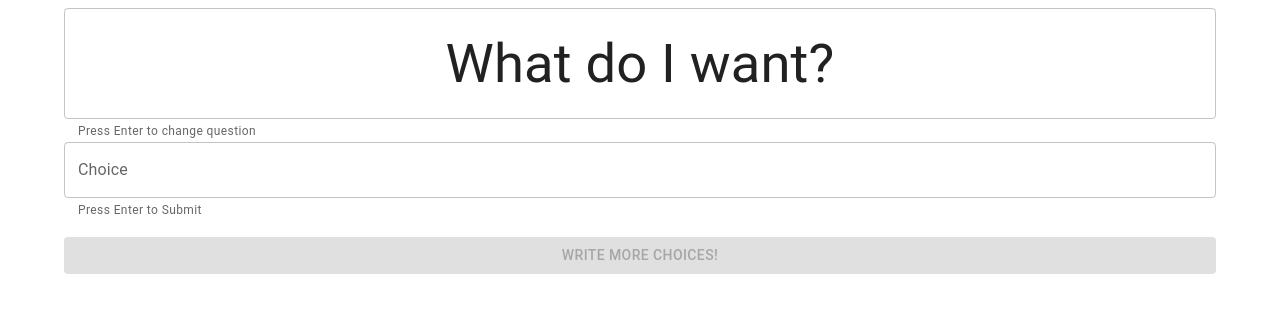
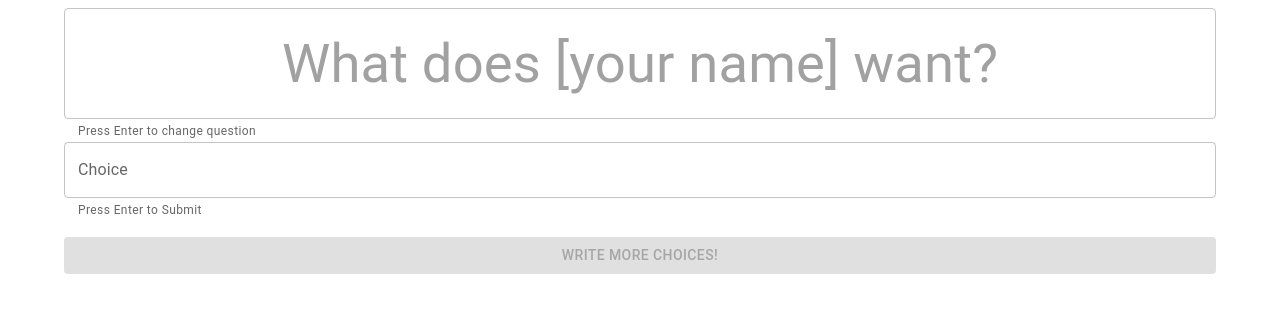
Before and after one commit to poimgs/ULTIMATE-DECISION-MAKING-TEACHER, a React (Create React App) app in the folder client/: page / in a window 1280 px wide. Both pictures are taken after a click on the button 847 px from the left and 48 px from the top of the page. Shown: the top 312 px of the page. Built offline with nearby package versions, Linux system fonts and the light colour scheme; the HTML template or start-up script is replaced by a standard one.

Commit message:
Add hint to what question to ask self

```diff
--- a/client/src/components/header.js
+++ b/client/src/components/header.js
@@ -1,5 +1,4 @@
 import { useState } from "react";
-import Container from '@mui/material/Container';
 import Typography from '@mui/material/Typography';
 import IconButton from '@mui/material/IconButton';
 import EditIcon from '@mui/icons-material/Edit';
@@ -10,6 +9,7 @@ const Header = () => {
     const [editing, setEditing] = useState(false);
 
     const handleClick = () => {
+        setHeader("");
         setEditing(true);
     }
 
@@ -29,7 +29,7 @@ const Header = () => {
                 variant="outlined"
                 align="center"
                 value={header}
-                placeholder="What do you want?"
+                placeholder="What does [your name] want?"
                 helperText="Press Enter to change question"
                 fullWidth
                 inputProps={{ style: { textAlign: 'center', fontSize: '3.4rem' } }}
```
